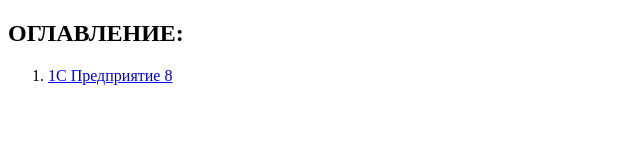
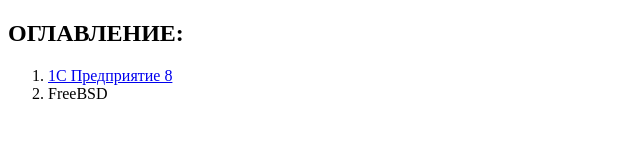
Before and after one commit to morihaos/morihaos-Replit-to-GitHub-Test-Repo, a plain HTML site: page index.html in a window 1280 px wide. Shown: the full height of the page, 0-640 px from the left. Drawn offline with Linux system fonts and the light colour scheme.

Commit message:
FreeBSD
FreeBSD

```diff
--- a/index.html
+++ b/index.html
@@ -12,6 +12,7 @@
   <h2>ОГЛАВЛЕНИЕ:</h2>
     <ol>
       <li><a href=./1C/>1С Предприятие 8</a></li>
+      <li>FreeBSD</li>
     </ol>
 </body>
 
```
